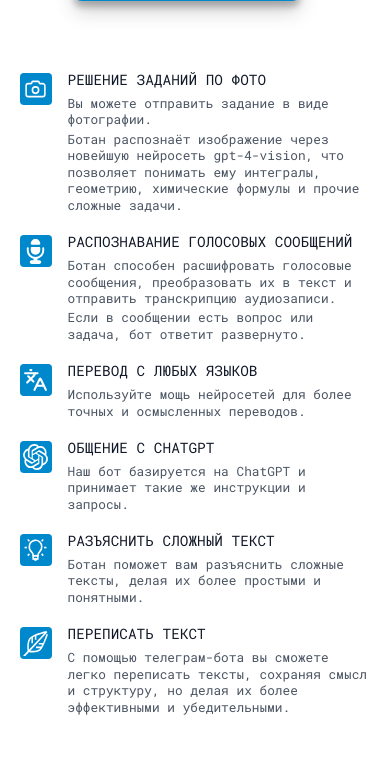
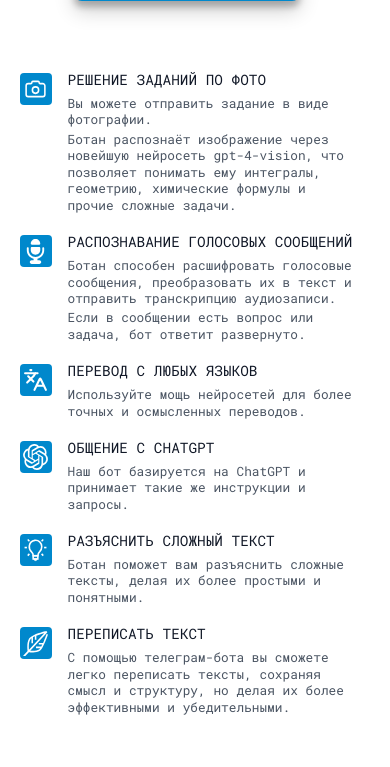
Before and after one commit to murimolda/BotanBot, a PHP site: page /nav/opportunity.html in a window 390 px wide. Shown: the part 322-1089 px from the top of the page. Run offline with PHP 8.4, Linux system fonts and the light colour scheme.

Commit message:
fix: change mobile style

```diff
--- a/assets/style/main.css
+++ b/assets/style/main.css
@@ -530,6 +530,7 @@ p {
 @media screen and (max-width: 1024px) {
   .opportunity-item {
     width: 100%;
+    padding-right: 1rem;
   }
 }
 
```
